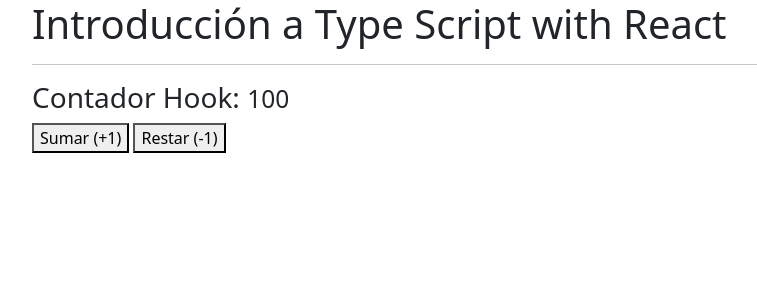
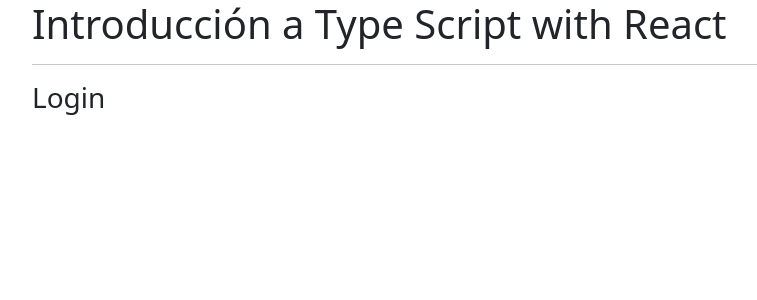
Before and after one commit to aunmegustas/T2-Act2, a React (Create React App) app: page / in a window 1280 px wide. Shown: the top 300 px of the page, without its empty margins (50-807 px from the left). Built offline with nearby package versions, Linux system fonts and the light colour scheme.

Commit message:
Creacion de Componente Login

```diff
--- a/src/App.tsx
+++ b/src/App.tsx
@@ -1,7 +1,8 @@
 //import { Contador } from './components/Contador';
-import { ContadorHook } from './components/ContadorHook';
+//import { ContadorHook } from './components/ContadorHook';
 //import { ObjetosLiterales } from './typescript/ObjetosLiterales';
 //import { TiposBasicos } from './typescript/TiposBasicos';
+import { Login } from "./components/Login"
 const App = () => {
   return(
     <div>
@@ -9,7 +10,8 @@ const App = () => {
       <hr/>
       {/*<TiposBasicos></TiposBasicos>*/}
       {/*<ObjetosLiterales/>*/}
-      {<ContadorHook/>}
+      {/*<ContadorHook/>*/}
+      {<Login/>}
     </div>
   )
 }
--- /dev/null
+++ b/src/components/Login.tsx
@@ -0,0 +1,7 @@
+export const Login = () => {
+    return (
+        <>
+            <h3>Login</h3>
+        </>
+    )
+}
```
